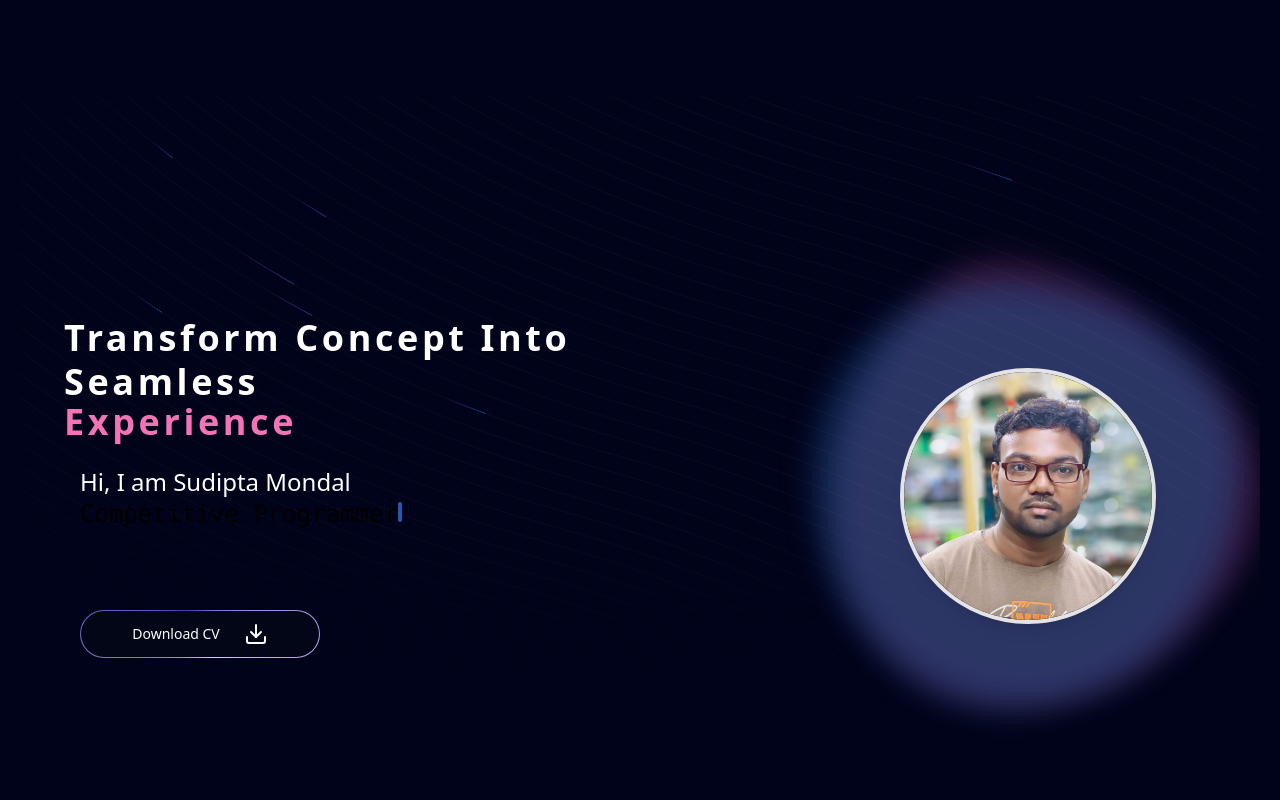
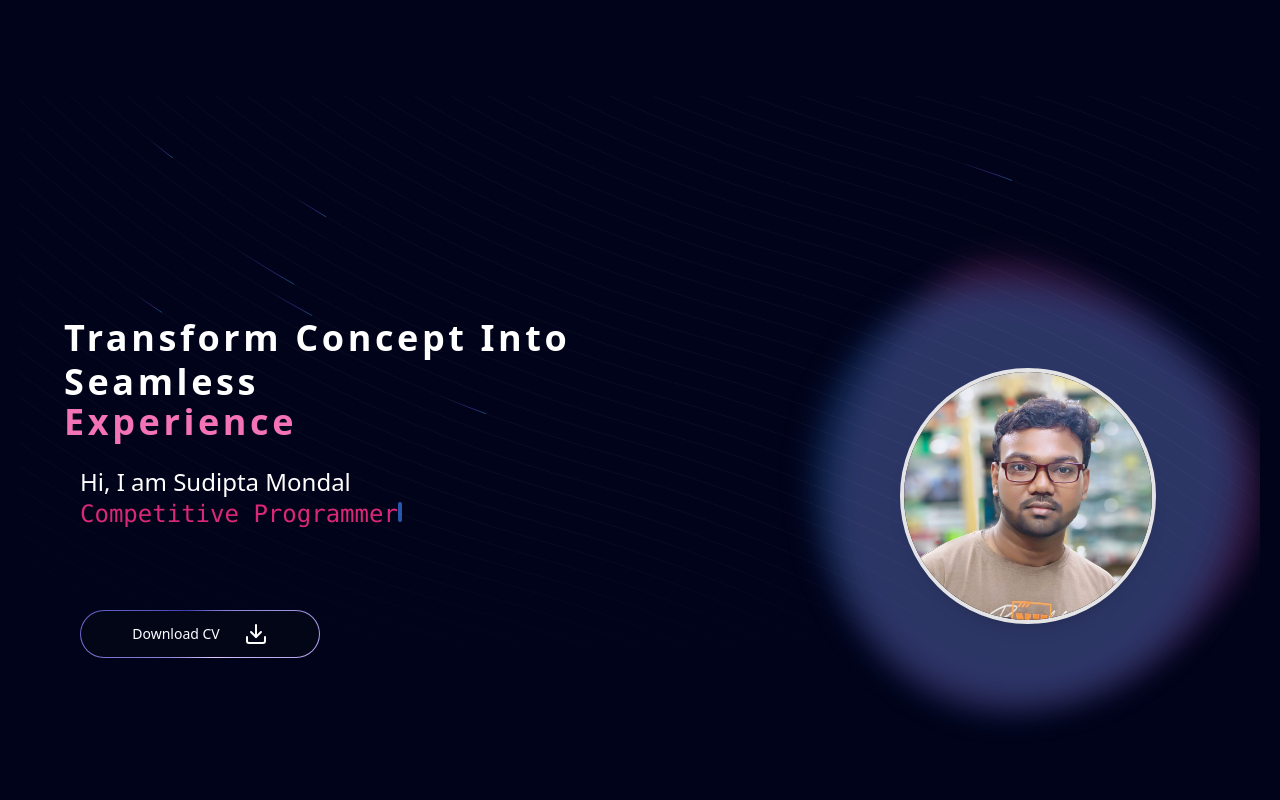
Before and after one commit to msudipta888/portfolio-me, a Next.js app: page / in a window 1280 px wide. Shown: the top 800 px of the page. Built offline with nearby package versions, Linux system fonts and the light colour scheme.

Commit message:
change color

```diff
--- a/components/ui/type-writer.tsx
+++ b/components/ui/type-writer.tsx
@@ -68,7 +68,7 @@ export const TypewriterEffectSmooth = ({
       className
     )}
   >
-    <span className="inline-block dark:text-pink-600 text-black">
+    <span className="inline-block dark:text-pink-600 text-pink-600">
       {currentText}
     </span>
     <motion.span
```
